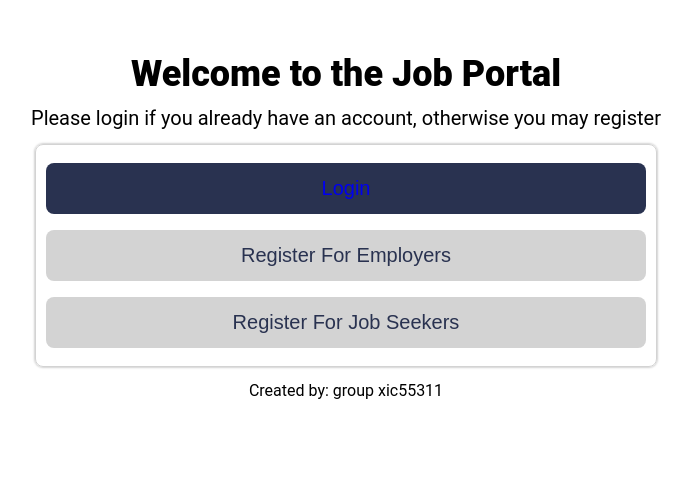
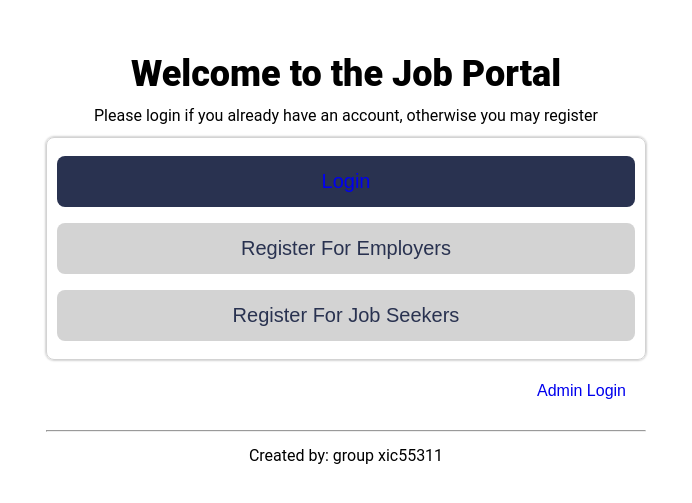
Before and after one commit to ninanee/Comp5531-Web-Portal, a PHP site: page / in a window 1280 px wide. Shown: the top 503 px of the page, without its empty margins (294-986 px from the left). Run offline with PHP 8.4, Linux system fonts and the light colour scheme.

Commit message:
add admin login page

```diff
--- a/index.php
+++ b/index.php
@@ -18,13 +18,12 @@
     <meta name="viewport" content="width=device-width, initial-scale=1.0">
     <title>Web Portal</title>
     <link rel="stylesheet" href="main.css" type="text/css" >
-
 </head>
 <body>
   <div class = "indexContainer">
     <h1>Welcome to the Job Portal</h1>
     <h2>Please login if you already have an account, otherwise you may register</h2>
-    <ul class="listWrapper">
+    <ul>
       <li>
         <button class="loginBtn"><a href="./login.php">Login</a></button>
       </li>
@@ -35,6 +34,8 @@
         <button class="registerBtn"><a href="./registerEmployee.php">Register For Job Seekers</a></button>
       </li>
     </ul>
+    <button class="adminLoginBtn"><a href="./adminLogin.php">Admin Login</a></button>
+    <hr>
     <div class="copyright">Created by: group xic55311</div>
   </div>
 
--- a/main.css
+++ b/main.css
@@ -94,6 +94,9 @@ ol,
 ul {
   list-style: none;
 }
+a {
+  text-decoration: none;
+}
 
 /* change font family */
 body {
@@ -107,7 +110,7 @@ h1 {
 }
 
 h2 {
-  font-size: 20px;
+  font-size: 16px;
   margin-bottom: 0.8em;
 }
 
@@ -133,12 +136,13 @@ button:hover {
 .indexContainer {
   padding: 40px;
   text-align: center;
+  width: 600px;
+  margin: auto;
 }
 
 ul {
   margin: auto;
   padding: 10px;
-  width: 600px;
   border: 1px solid lightgrey;
   border-radius: 8px;
   box-shadow: 0 0 2px 1px lightgrey;
@@ -150,7 +154,6 @@ ul {
 }
 
 .loginBtn > a {
-  text-decoration: none;
   font-size: 20px;
 }
 .loginBtn > a:visited {
@@ -159,8 +162,17 @@ ul {
 
 .registerBtn > a {
   color: #293250;
-  text-decoration: none;
   font-size: 20px;
+}
+
+.adminLoginBtn {
+  background: none;
+  color: #293250;
+  text-align: right;
+}
+
+.adminLoginBtn a:visit {
+  color: #293250;
 }
 
 .copyright {
@@ -200,6 +212,12 @@ span.psw {
   padding-top: 16px;
 }
 
+.logout {
+  width: auto;
+  background-color: #f1f1f1;
+  padding-top: 16px;
+}
+
 .footer {
   background-color: #f1f1f1;
   border-radius: 8px;
```
Also changed, not shown: AdminDashboard.php (added, +49 -0 lines), adminLogin.php (added, +33 -0 lines).
